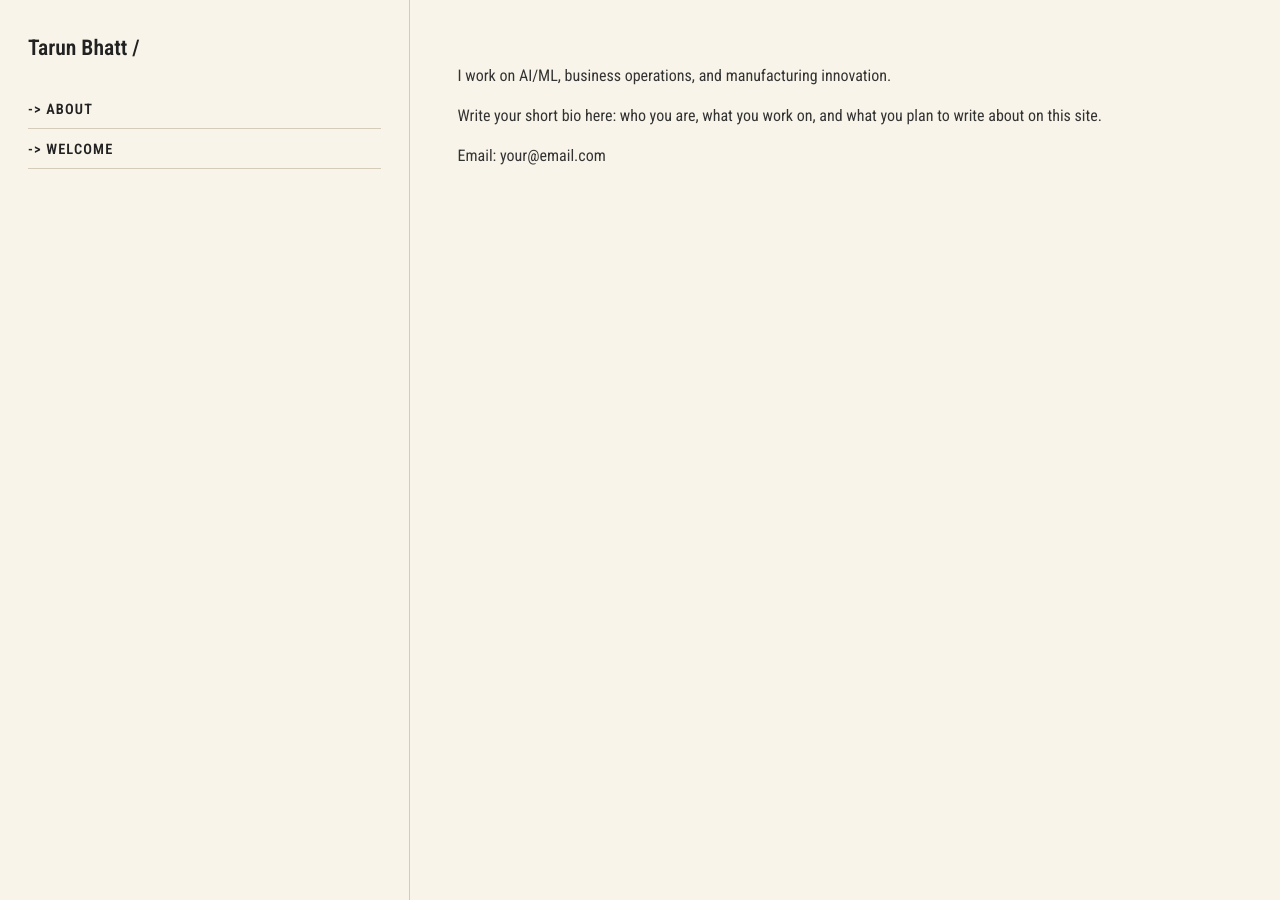
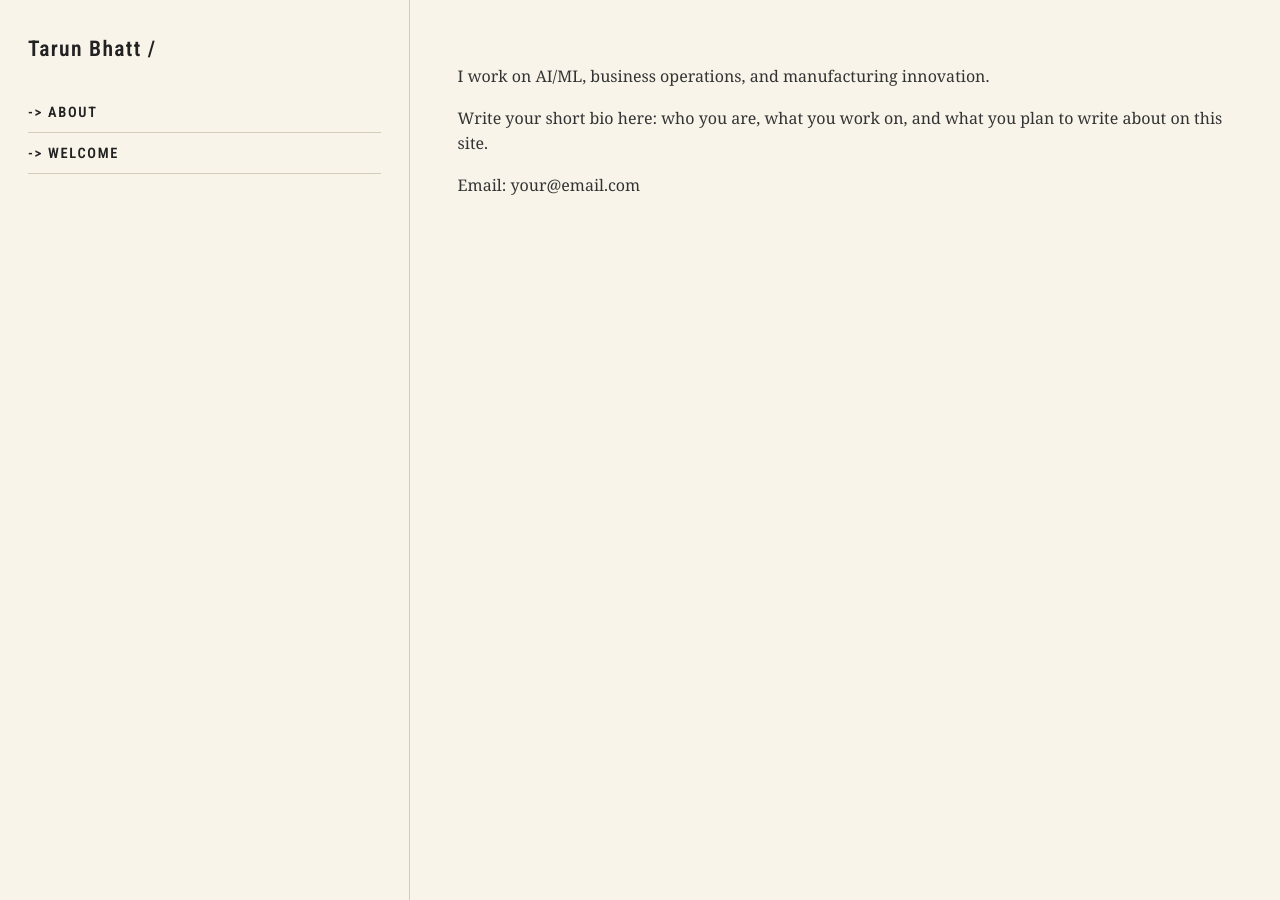
Before and after one commit to rimkute/blog, a Jekyll site: the page built from index.md, in a window 1280 px wide. Built offline with Jekyll 4.4.1, drawn with Linux system fonts in a browser that asks for light colours.

Commit message:
Modify font family and line height in main.css
Updated font styles and line heights for various elements.

```diff
--- a/assets/css/main.css
+++ b/assets/css/main.css
@@ -1,11 +1,11 @@
-/* GLOBAL */
+/* GLOBAL: serif body like RKG */
 html, body {
   margin: 0;
   padding: 0;
-  font-family: "Roboto Condensed", -apple-system, BlinkMacSystemFont, "Segoe UI", sans-serif;
+  font-family: Georgia, "Times New Roman", serif;
   background: #f8f4e9;        /* warm off-white */
   color: #333;
-  line-height: 1.5;
+  line-height: 1.6;
 }
 
 /* TWO COLUMN LAYOUT */
@@ -22,9 +22,13 @@ html, body {
   box-sizing: border-box;
 }
 
+/* Site title in left column (Ravi Gupta /) */
 .left-title {
+  font-family: "Roboto Condensed", Arial, sans-serif;
   font-size: 1.35rem;
   font-weight: 600;
+  letter-spacing: 0.06em;
+  text-transform: none;
   margin-bottom: 1.6rem;
   color: #222;
 }
@@ -42,11 +46,13 @@ html, body {
   border-bottom: 1px solid #d4cbb8;
 }
 
+/* Left menu links: condensed all caps like RKG */
 .left-link {
+  font-family: "Roboto Condensed", Arial, sans-serif;
   text-decoration: none;
   color: #5a5a5a;
   font-size: 0.9rem;
-  letter-spacing: 0.08em;
+  letter-spacing: 0.12em;
   text-transform: uppercase;
   display: inline-block;
 }
@@ -67,8 +73,16 @@ html, body {
   box-sizing: border-box;
 }
 
+/* Headings on the right: tall, clean sans similar to RKG */
+.right-content h1,
+.right-content h2,
+.right-content h3 {
+  font-family: "Roboto Condensed", Arial, sans-serif;
+  letter-spacing: 0.04em;
+}
+
 .right-content h1 {
-  font-size: 1.9rem;
+  font-size: 2rem;
   margin-top: 0;
   margin-bottom: 1.2rem;
 }
@@ -79,11 +93,12 @@ html, body {
   margin-bottom: 0.75rem;
 }
 
+/* Body text stays serif */
 .right-content p {
   margin-bottom: 1rem;
 }
 
-/* Content links */
+/* Links in content */
 .right-content a {
   color: #0645ad;
   text-decoration: none;
```
